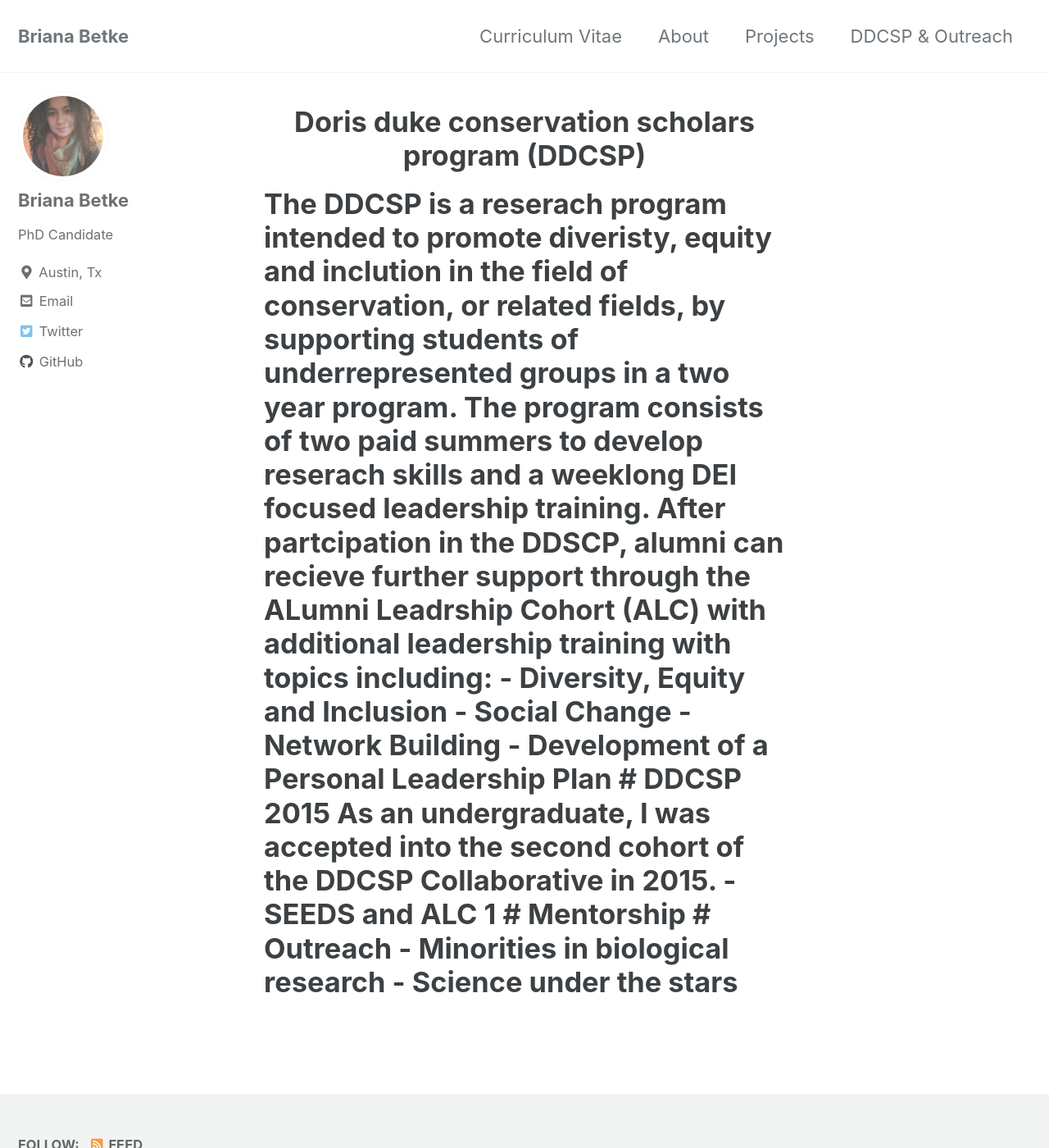
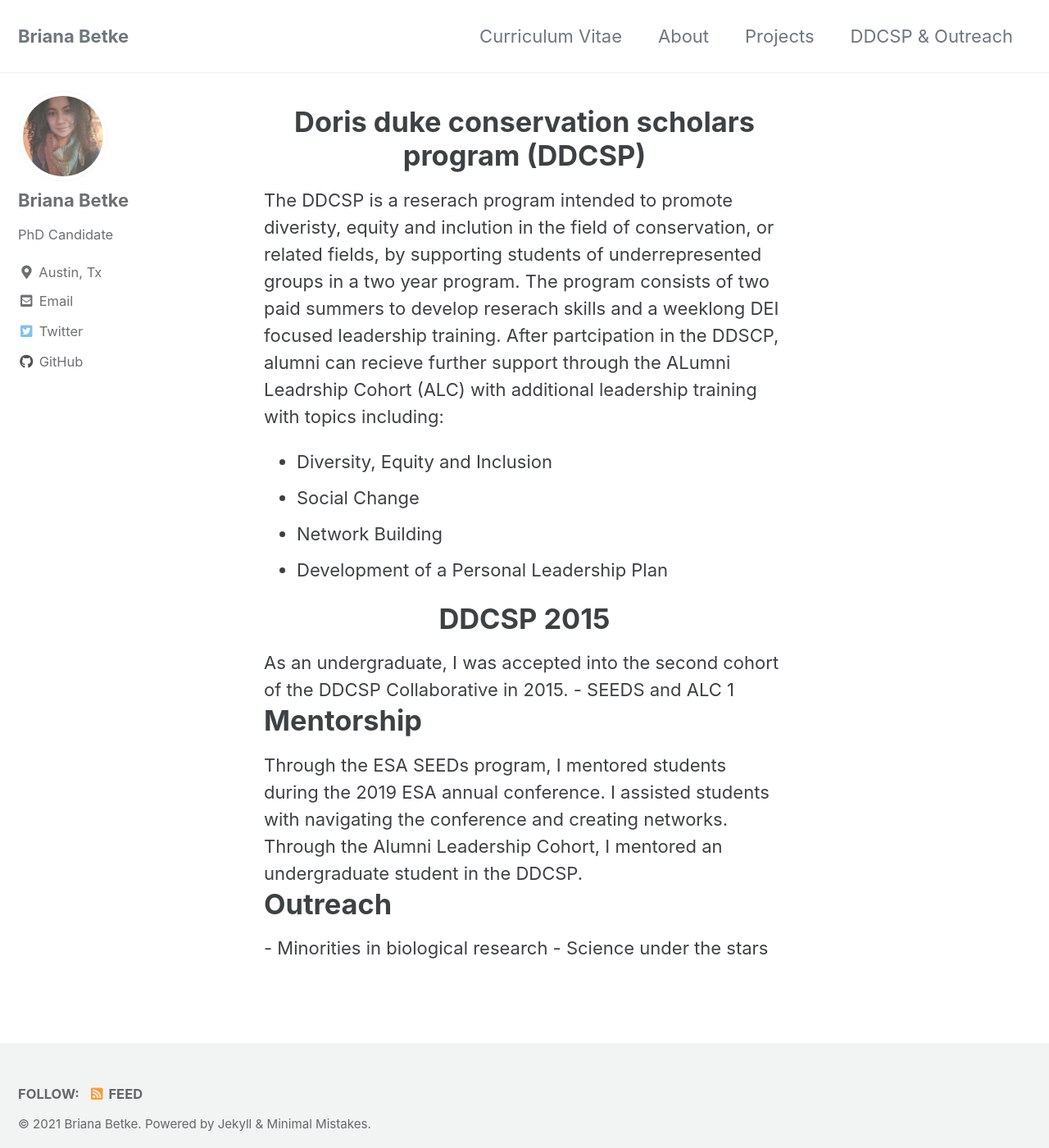
Before and after one commit to babetke/babetke.github.io, a Jekyll site: the page built from _pages/DDCSP.md, in a window 1280 px wide and 1400 px high. Shown: the whole window at 82% size. Built offline with Jekyll 4.4.1, drawn with Linux system fonts in a browser that asks for light colours; cached includes are drawn as plain includes.

Commit message:
Changing headers and lists with html.

```diff
--- a/_pages/DDCSP.md
+++ b/_pages/DDCSP.md
@@ -3,22 +3,30 @@
 permalink: /DDCSP/
 ---
 
-<h1  style="text-align:center"> Doris duke conservation scholars program (DDCSP) <h1>
+<body>
+<h1  style="text-align:center"> Doris duke conservation scholars program (DDCSP) </h1>
 
 The DDCSP is a reserach program intended to promote diveristy, equity and inclution in the field of conservation, or related fields, by supporting students of underrepresented groups in a two year program. The program consists of two paid summers to develop reserach skills and a weeklong DEI focused leadership training. After partcipation in the DDSCP, alumni can recieve further support through the ALumni Leadrship Cohort (ALC) with additional leadership training with topics including:
 
-- Diversity, Equity and Inclusion
-- Social Change
-- Network Building
-- Development of a Personal Leadership Plan
+<ul>
+  <li>Diversity, Equity and Inclusion</li>
+  <li>Social Change</li>
+  <li>Network Building</li>
+  <li>Development of a Personal Leadership Plan</li>
+</ul>
 
-# DDCSP 2015
+<h1  style="text-align:center">  DDCSP 2015 </h1>
 As an undergraduate, I was accepted into the second cohort of the DDCSP Collaborative in 2015.
 - SEEDS and ALC 1
 
-# Mentorship
+<h1> Mentorship </h1>
 
+Through the ESA SEEDs program, I mentored students during the 2019 ESA annual conference. I assisted students with navigating the conference and creating networks.
 
-# Outreach
+Through the Alumni Leadership Cohort, I mentored an undergraduate student in the DDCSP.
+
+<h1> Outreach </h1>
 - Minorities in biological research
 - Science under the stars
+
+</body>
```
